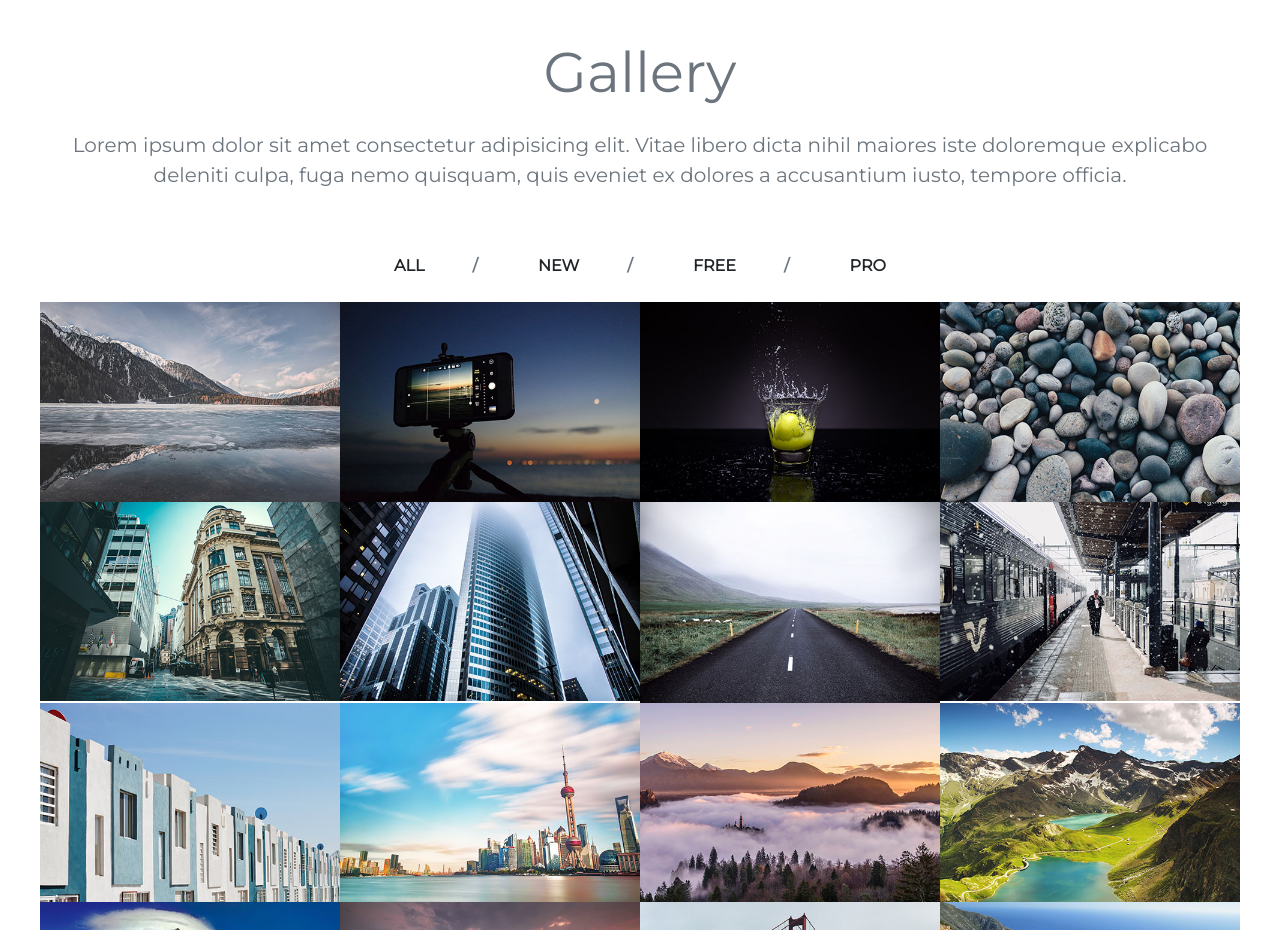
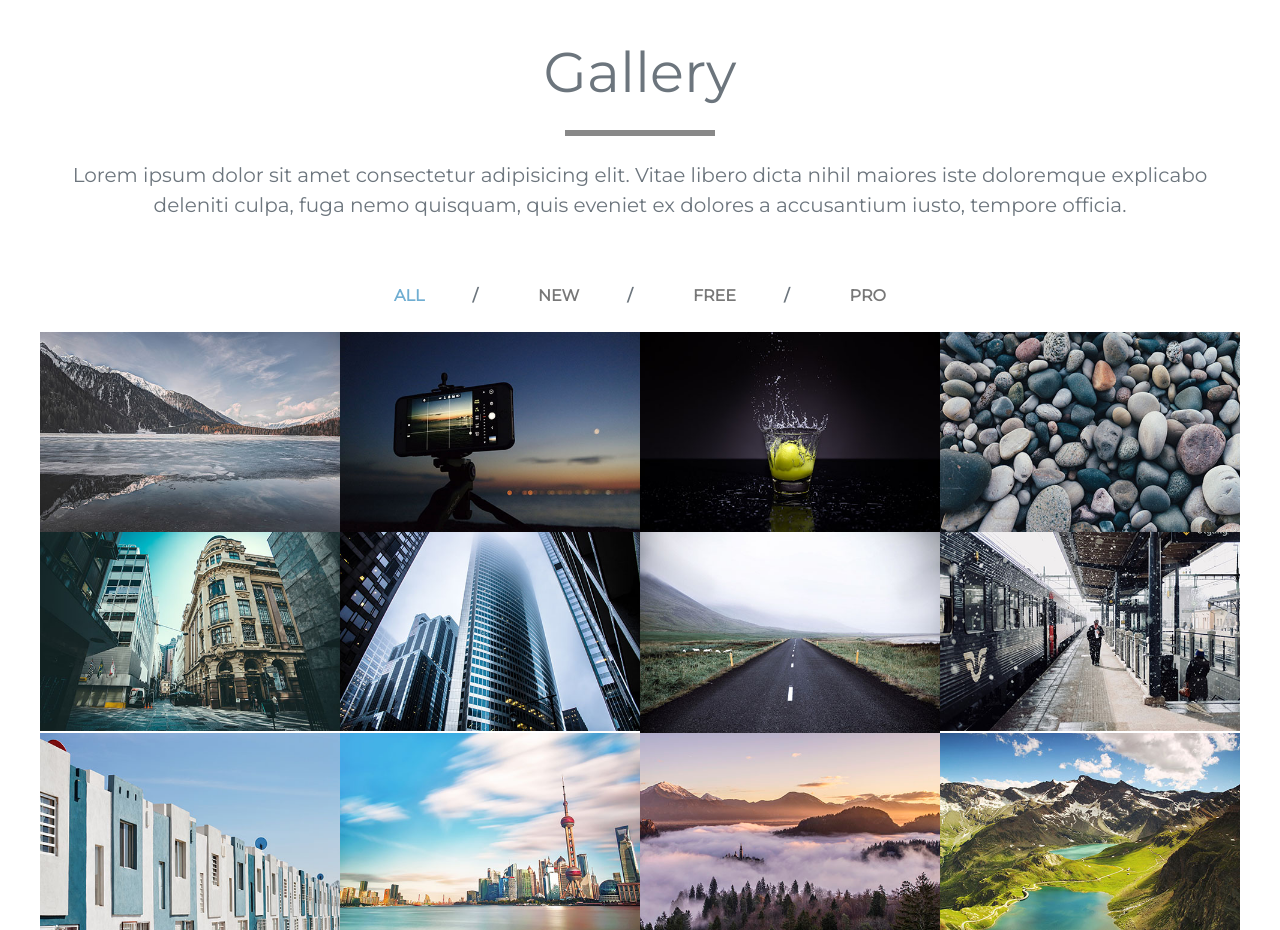
Before and after one commit to J-Ricker/photoX, a plain HTML site: page index.html in a window 1280 px wide. Shown: the part 2980-3910 px from the top of the page. Drawn offline with nearby package versions, Linux system fonts and the light colour scheme.

Commit message:
finished gallery styling

```diff
--- a/style.css
+++ b/style.css
@@ -157,3 +157,21 @@ header {
   opacity: 1;
 }
 /*end of collection*/
+
+/*Gallery*/
+.underline-dark {
+  width: 150px;
+  border: 3px solid #888;
+  margin: auto;
+}
+
+.gallery-list-item {
+  color: #777;
+  cursor: pointer;
+  user-select: none;
+}
+
+.active-item {
+  color: #70aed2;
+}
+/*end of gallery*/
```
